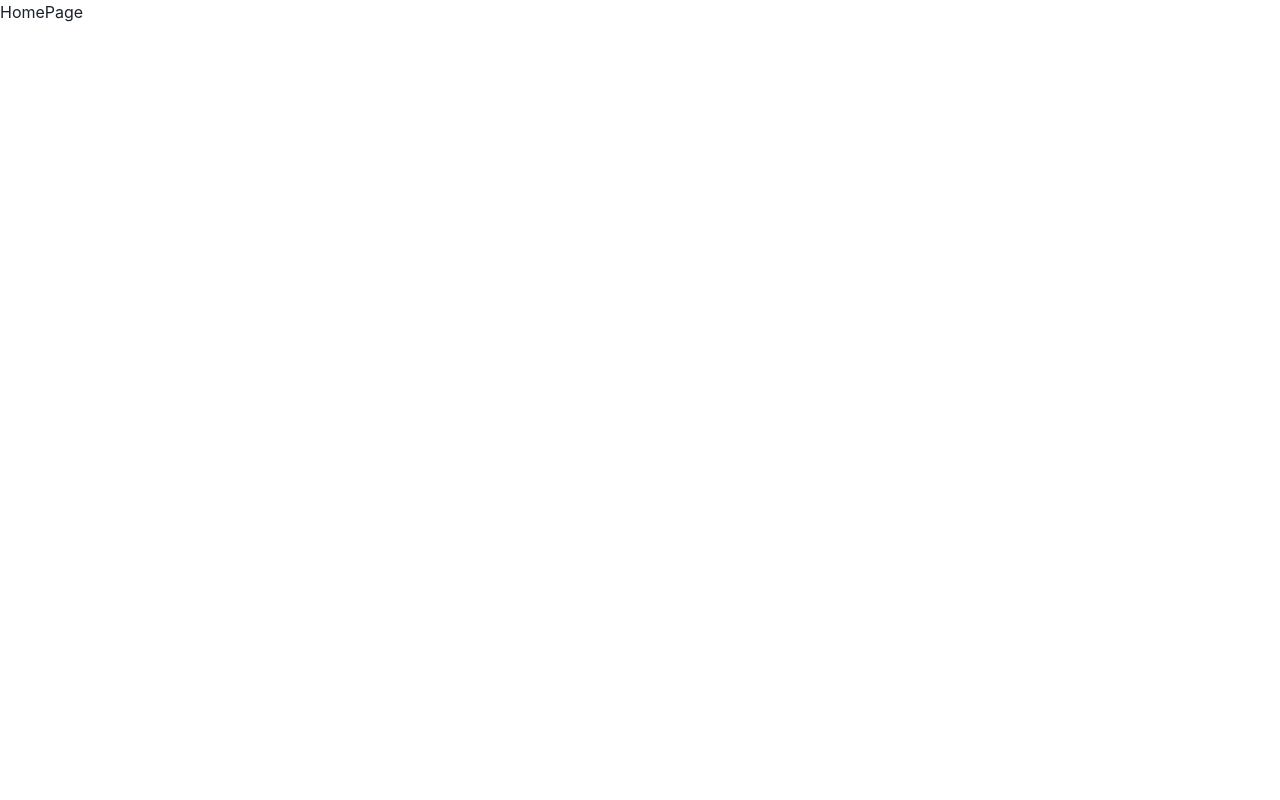
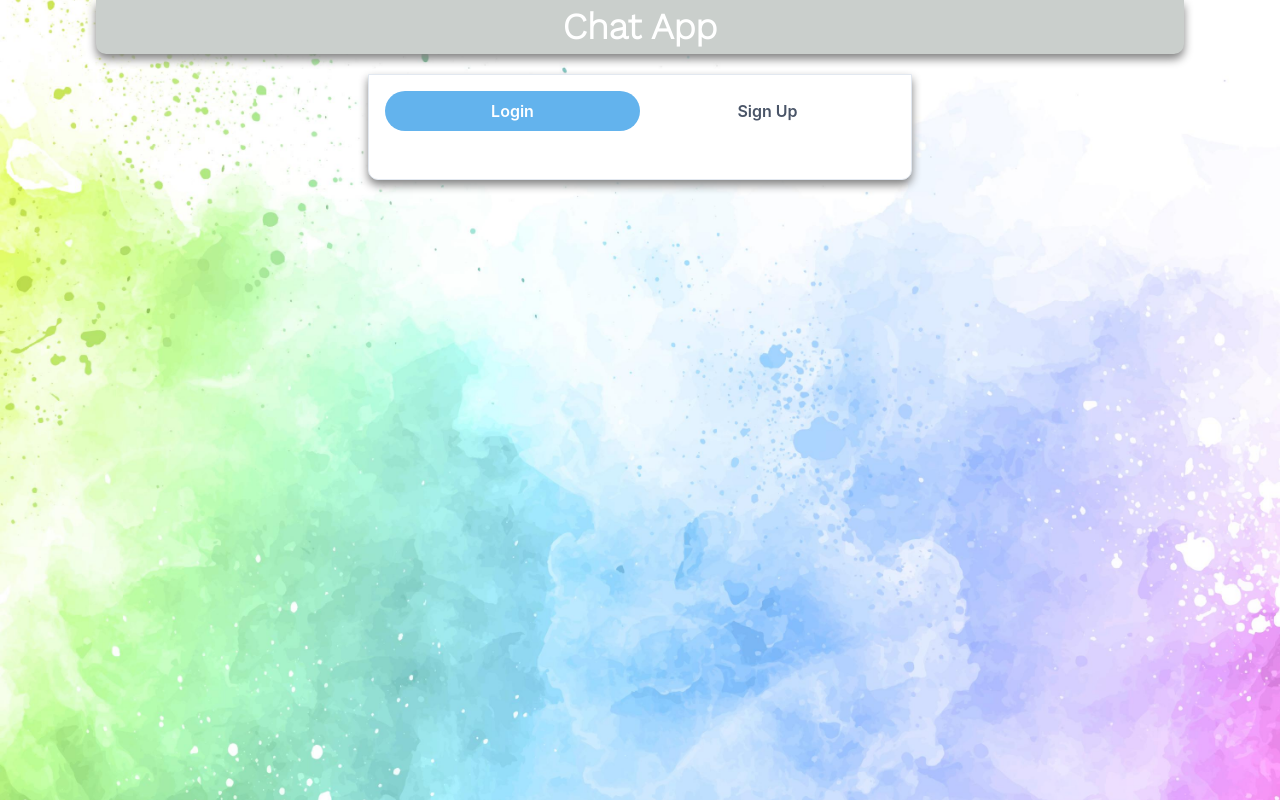
Before and after one commit to PMohanJ/Web-chat-application, a React (Create React App) app in the folder frontend/: page / in a window 1280 px wide. Built offline with nearby package versions, Linux system fonts and the light colour scheme.

Commit message:
homepage layout added

```diff
--- a/frontend/src/App.css
+++ b/frontend/src/App.css
@@ -0,0 +1,9 @@
+@import url('https://fonts.googleapis.com/css2?family=Work+Sans:wght@300&display=swap');
+
+.App {
+    min-height: 100vh;
+    display: flex;
+    background-image: url("./background_image.jpg");
+    background-size: cover;
+    background-position: center;
+}
--- a/frontend/src/Pages/HomePage.js
+++ b/frontend/src/Pages/HomePage.js
@@ -1,10 +1,46 @@
 import React from 'react'
+import {Container, Box, Text} from "@chakra-ui/react";
+import {Tabs, TabList, Tab, TabPanels, TabPanel} from "@chakra-ui/react";
 
 const HomePage = () => {
   return (
-    <div>
-      HomePage
-    </div>
+    <Container maxW="xl"  centerContent>
+      <Box
+        display="flex"
+        justifyContent="center"
+        fontFamily="Work Sans"
+        width="200%"
+        fontSize="4xl"
+        background="#cacfcc"
+        margin="0 40px 20px 40px"
+        borderRadius="0 0 10px 10px"
+        boxShadow="0 5px 10px gray "
+      >
+        <Text color="white" fontWeight="bold">Chat App</Text>
+      </Box>
+
+      <Box bg="white"
+        width="100%" p={4}
+        borderWidth="1px"
+        borderRadius="0 0 10px 10px"
+        boxShadow="0 5px 10px gray "
+      >
+        <Tabs variant='solid-rounded'>
+          <TabList >
+            <Tab _selected={{ color: 'white', bg: 'blue.300' }} width="50%">Login</Tab>
+            <Tab _selected={{ color: 'white', bg: 'blue.300' }} width="50%">Sign Up</Tab>
+          </TabList>
+          <TabPanels>
+            <TabPanel>
+
+            </TabPanel>
+            <TabPanel>
+
+            </TabPanel>
+          </TabPanels>
+        </Tabs>
+      </Box>
+    </Container>
   )
 }
 
```
Also changed, not shown: frontend/src/background_image.jpg (added).
